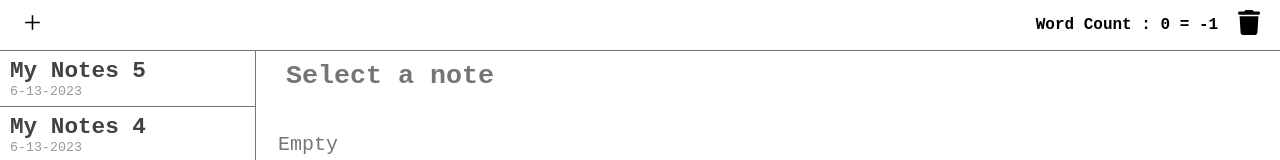
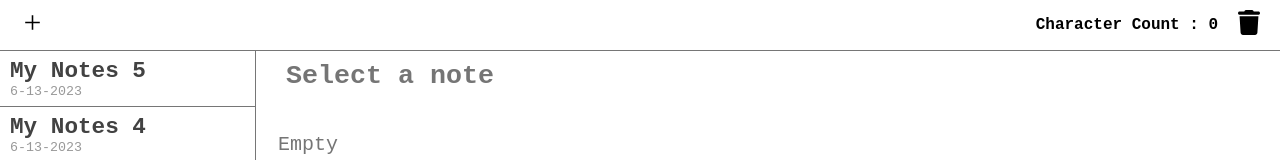
Before and after one commit to tylerbert31/Notepad-Fly, a React (Vite) app: page / in a window 1280 px wide. Shown: the top 160 px of the page. Built offline with nearby package versions, Linux system fonts and the light colour scheme; a web font is replaced by a local one.

Commit message:
Wordcount to Char Count

```diff
--- a/src/App.jsx
+++ b/src/App.jsx
@@ -76,9 +76,7 @@ function App() {
               />
             </div>
             <div className="word-count">
-              <h4>
-                Word Count : {main_text.length} = {mainIndex}
-              </h4>
+              <h4>Character Count : {main_text.length}</h4>
             </div>
           </div>
         </div>{" "}
```
